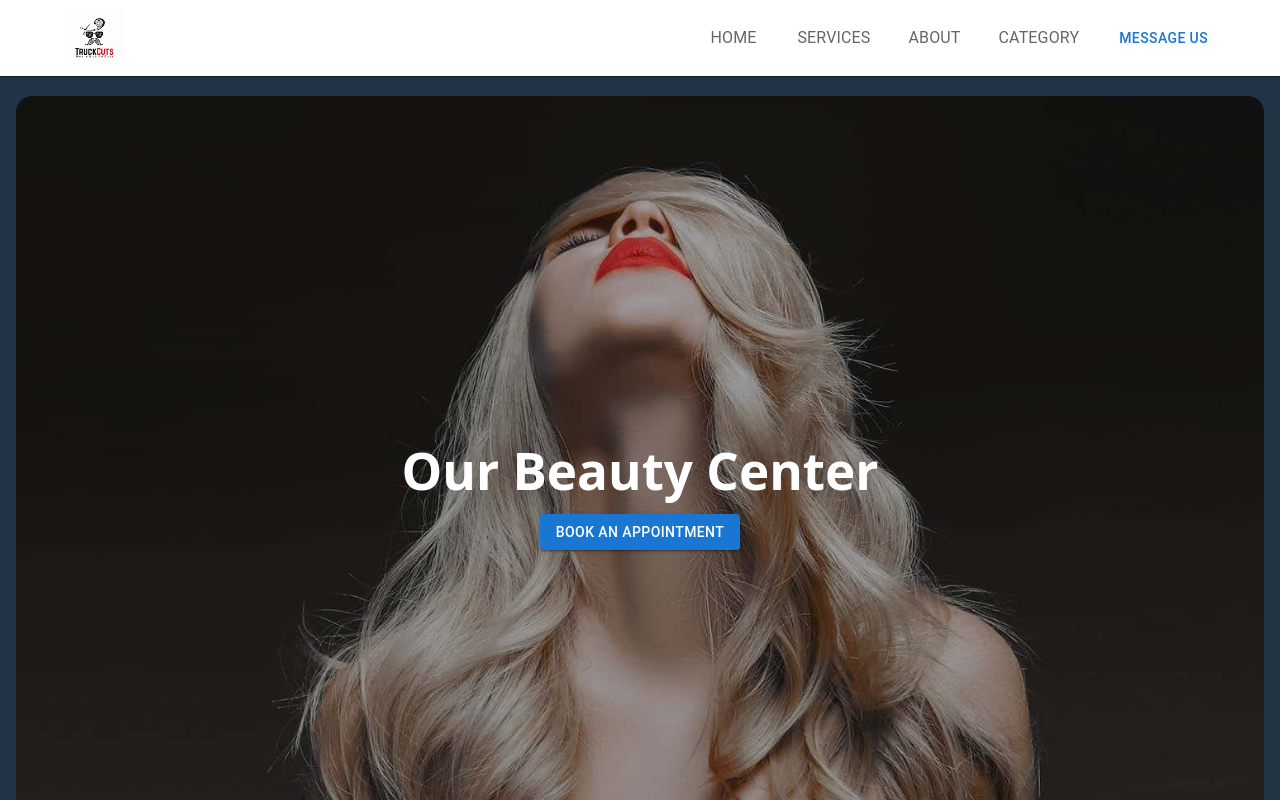
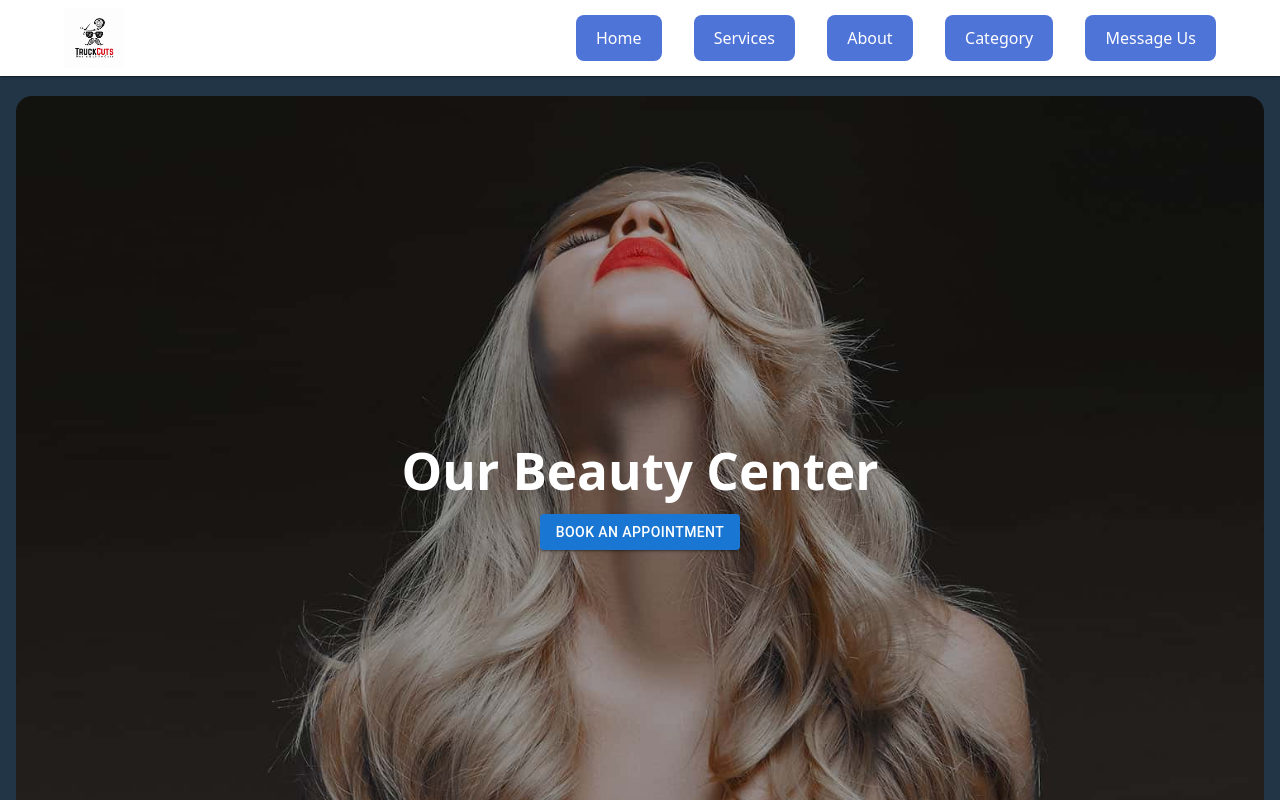
Before and after one commit to Leon-kings/Saloon, a React (Vite) app: page / in a window 1280 px wide. Shown: the top 800 px of the page. Built offline with nearby package versions, Linux system fonts and the light colour scheme.

Commit message:
changes on Navbar

```diff
--- a/src/components/navbar/Navbar.jsx
+++ b/src/components/navbar/Navbar.jsx
@@ -97,16 +97,17 @@ const Navbar = () => {
                 <Box component="nav">
                   <Box component="ul" sx={{ display: "flex", gap: 4 }}>
                     {navItems.map((item) => (
-                      <ListItem key={item.name} NavLink={item.path}>
+                      <Link key={item.name} to={item.path}>
+                      <button className="button text-black dark:text-gray-600">
                         {item.name}
-                      </ListItem>
+                      </button></Link>
                     ))}
                   </Box>
                 </Box>
 
                 <Box sx={{ display: "flex", gap: 2, ml: 4 }}>
                   <Link to={"/S-906"} className="text-white">
-                    <Button>Message Us</Button>
+                    <button>Message Us</button>
                   </Link>
                 </Box>
               </Box>
@@ -152,9 +153,10 @@ const Navbar = () => {
                       sx={{ display: "flex", flexDirection: "column", gap: 1 }}
                     >
                       {navItems.map((item) => (
-                        <ListItem key={item.name} NavLink={item.path} mobile>
+                        <Link key={item.name} to={item.path}>
+                        <button className="button text-black dark:text-gray-600">
                           {item.name}
-                        </ListItem>
+                        </button></Link>
                       ))}
                     </Box>
 
```
